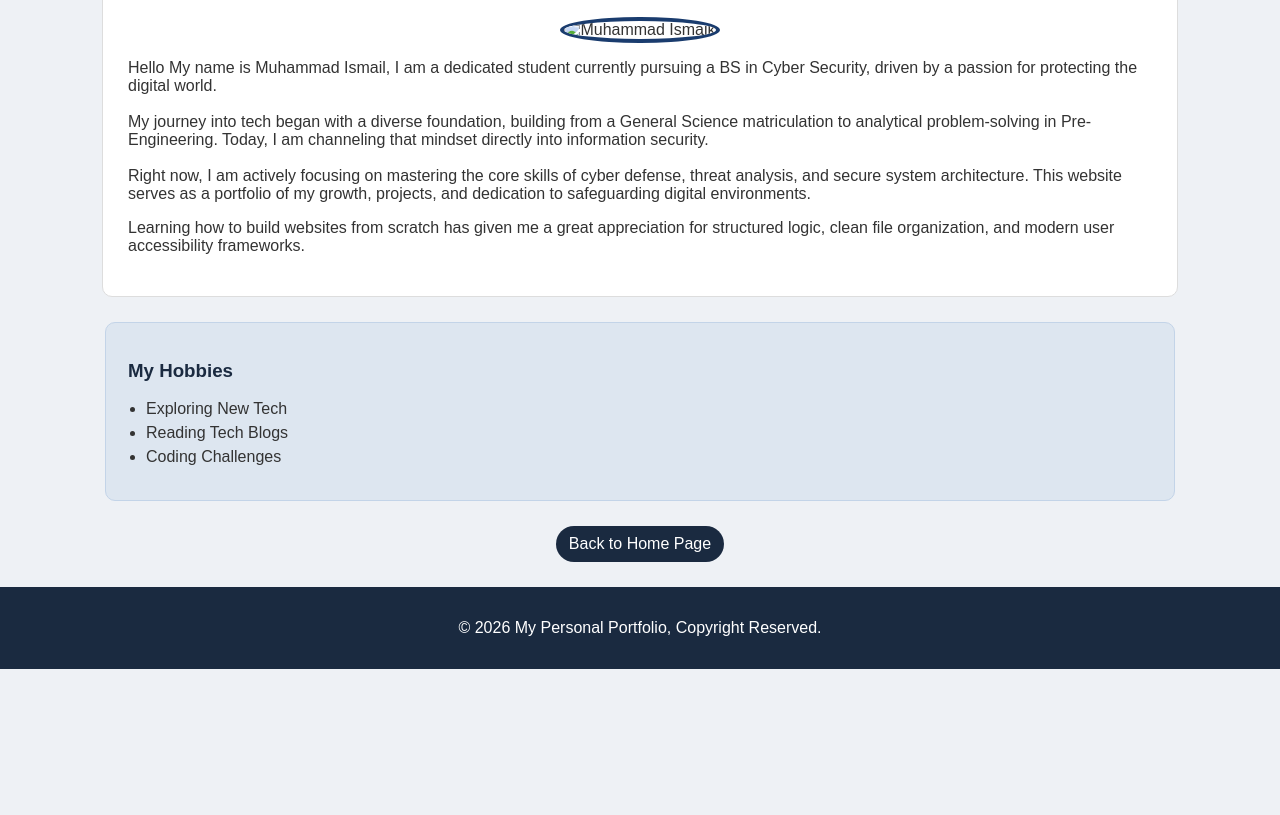
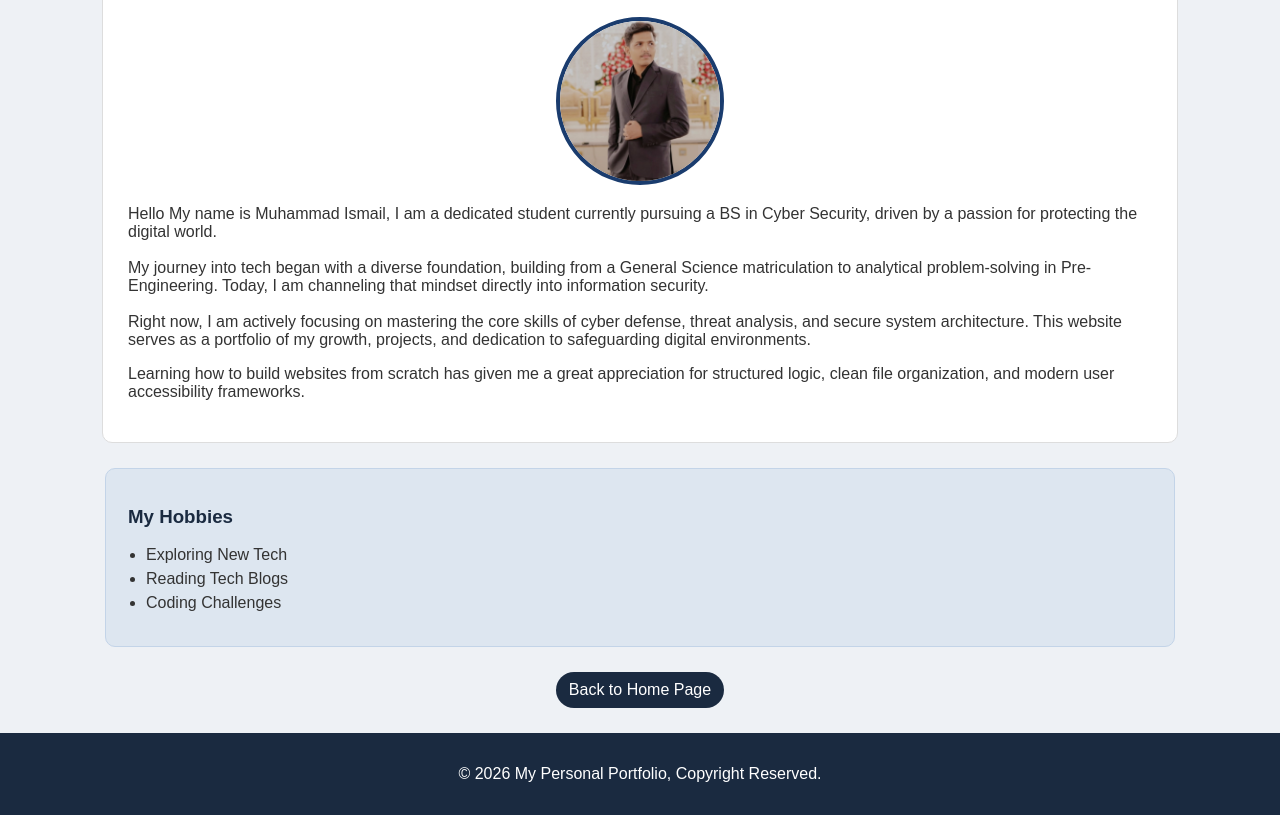
Before and after one commit to mmismailll12-sys/Personal-Portfolio-Project-, a plain HTML site: page about.html in a window 1280 px wide. Shown: the part 109-924 px from the top of the page. Before the commit the page ends 800 px from the top, so only its background shows below. Drawn offline with Linux system fonts and the light colour scheme.

Commit message:
fix image path links

```diff
--- a/about.html
+++ b/about.html
@@ -13,7 +13,7 @@
             <h2>About Me</h2>
 
             <div class="profile-container">
-        <img src="css/images/profile.jpg" alt="Muhammad Ismaik" class="profile-img">
+        <img src="images/profile.jpg" alt="Muhammad Ismaik" class="profile-img">
     </div>
 
             <p>
```
Also changed, not shown: projects.html (+1 -1 lines).
